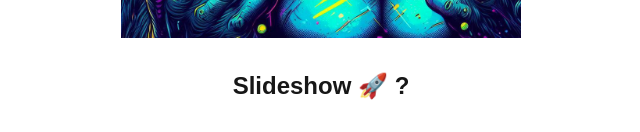
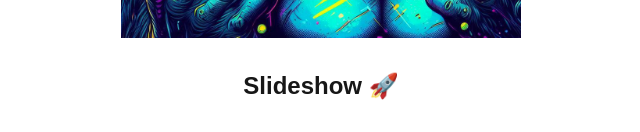
Before and after one commit to mbanzon/slideshow, an Angular app: page / in a window 1280 px wide. Shown: the part 526-658 px from the top of the page, without its empty margins (319-959 px from the left). Built offline with nearby package versions, Linux system fonts and the light colour scheme.

Commit message:
Removing question mark. Fixes #7

```diff
--- a/src/app/app.html
+++ b/src/app/app.html
@@ -4,7 +4,7 @@
 
       <img src="/slideshow.png" alt="Logo - it is a gorilla looking at frog pictures" [class]="slideshowService.imagesFiles().length > 0 ? 'small-image' : ''" />
 
-      <h1 class="text-2xl font-bold">Slideshow 🚀 <span>?</span></h1>
+      <h1 class="text-2xl font-bold">Slideshow 🚀</h1>
 
       <app-drop-images></app-drop-images>
 
```
